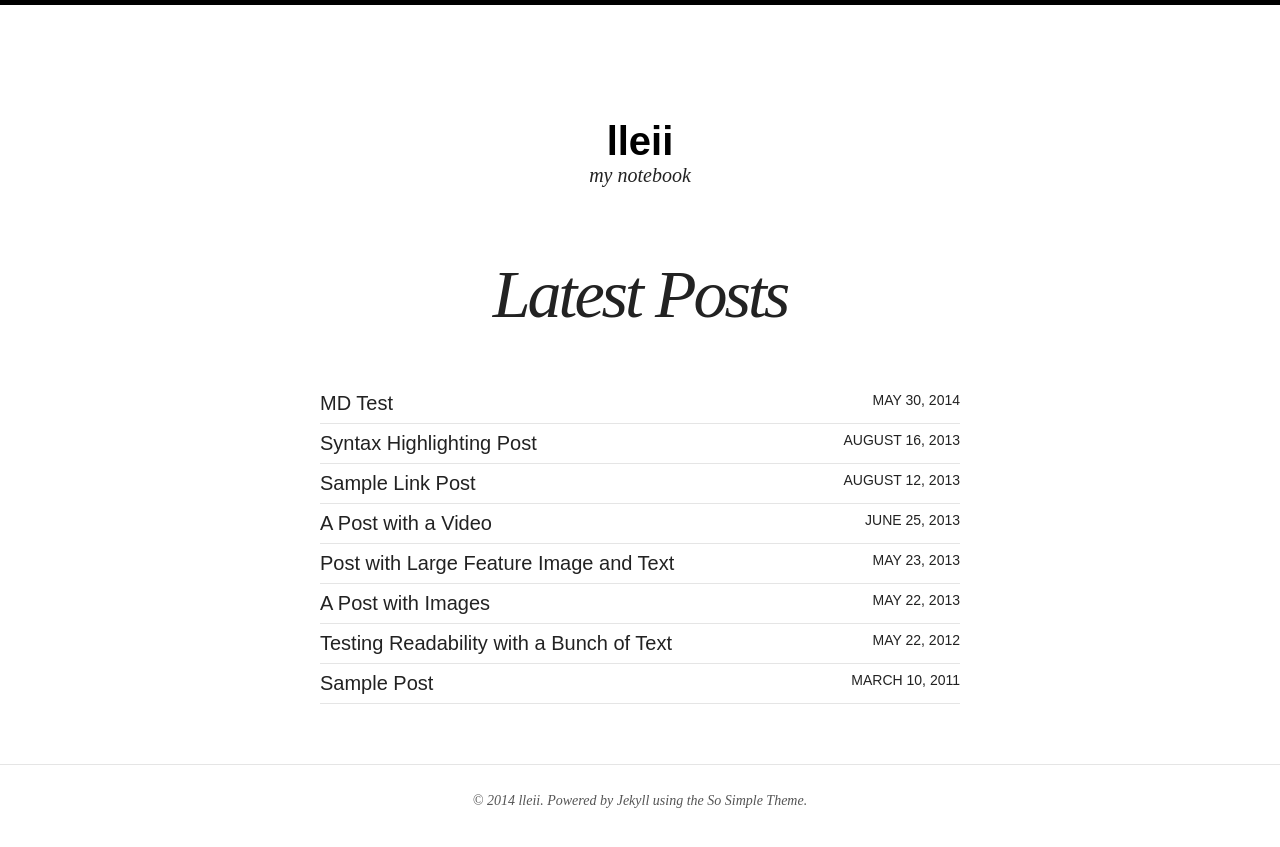
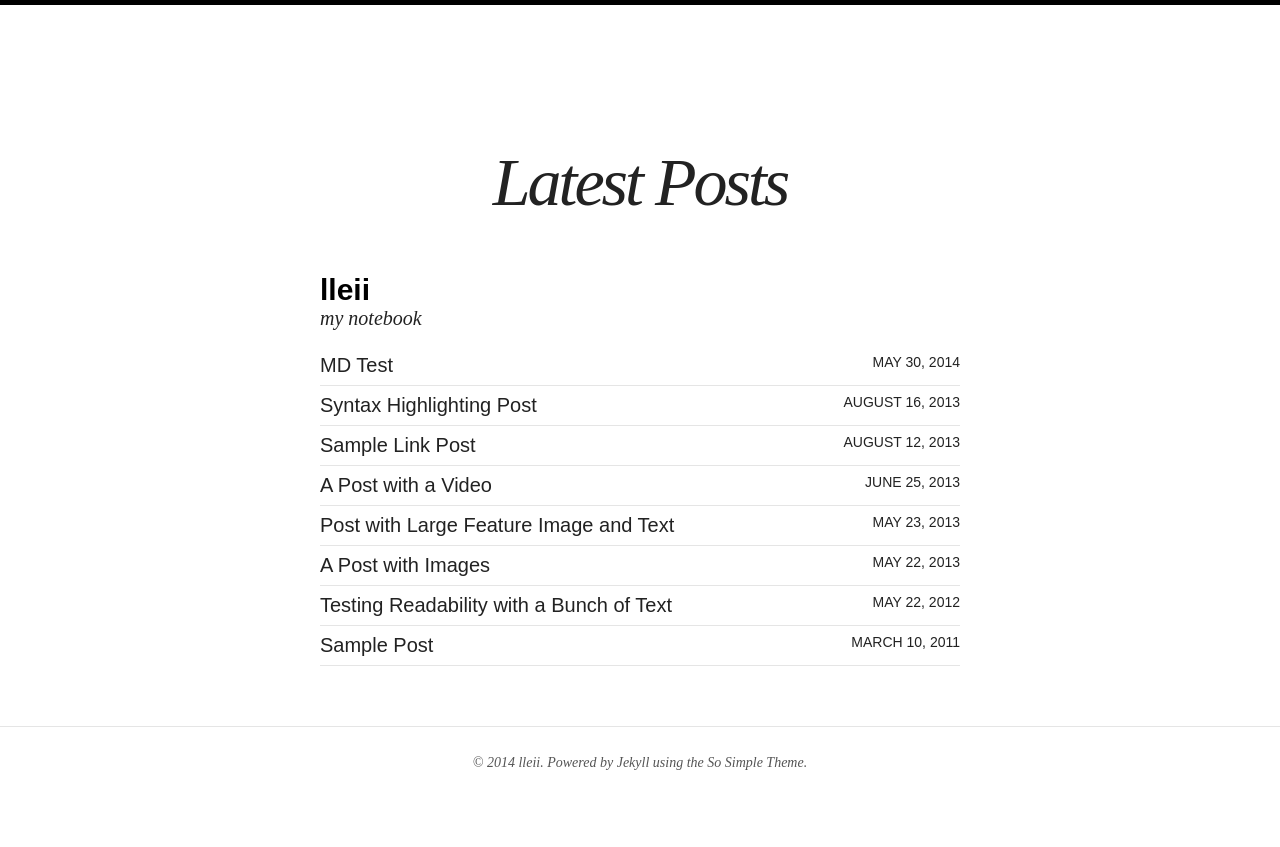
Before and after one commit to lleii/lleii.github.io, a Jekyll site: the page built from index.html, in a window 1280 px wide. Shown: the top 847 px of the page. Built offline with Jekyll 4.4.1, drawn with Linux system fonts in a browser that asks for light colours; Markdown is read by kramdown in place of the engine named in the settings.

Commit message:
nil commit msg

```diff
--- a/_includes/navigation.html
+++ b/_includes/navigation.html
@@ -1,6 +1,7 @@
 <div class="navigation-wrapper">
 	<nav role="navigation" id="site-nav" class="animated drop">
 	    <ul>
+		    <li><a href="{{ site.url }}/" title="Home"><i class="icon-home"></i> Home</a></li>
 	        {% for link in site.links %}
 			<li>
 				{% if link.external %}
@@ -38,7 +39,9 @@
         {% if site.logo != null %}
     		<a href="{{ site.url }}/" class="site-logo" rel="home" title="{{ site.title }}"><img src="{{ site.url }}/images/{{ site.logo }}" width="200" height="200" alt="{{ site.title }} logo" class="animated fadeInUp"></a>
         {% endif %}
+<!--
         <h1 class="site-title animated fadeIn"><a href="{{ site.url }}/">{{ site.title }}</a></h1>
 		<h2 class="site-description animated fadeIn" itemprop="description">{{ site.description }}</h2>
+-->
 	</div>
 </header><!-- /.masthead -->{% endif %}
--- a/index.html
+++ b/index.html
@@ -5,6 +5,9 @@ description: "A simple and clean responsive Jekyll theme for words and photos."
 tags: [Jekyll, theme, themes, responsive, blog, minimalism]
 ---
 
+<h1 class="site-title animated fadeIn"><a href="{{ site.url }}/">{{ site.title }}</a></h1>
+<h2 class="site-description animated fadeIn" itemprop="description">{{ site.description }}</h2>
+
 <ul class="post-list">
 {% for post in site.posts limit:10 %}
   <li><article><a href="{{ site.url }}{{ post.url }}">{{ post.title }} <span class="entry-date"><time datetime="{{ post.date | date_to_xmlschema }}">{{ post.date | date: "%B %d, %Y" }}</time></span></a></article></li>
```
